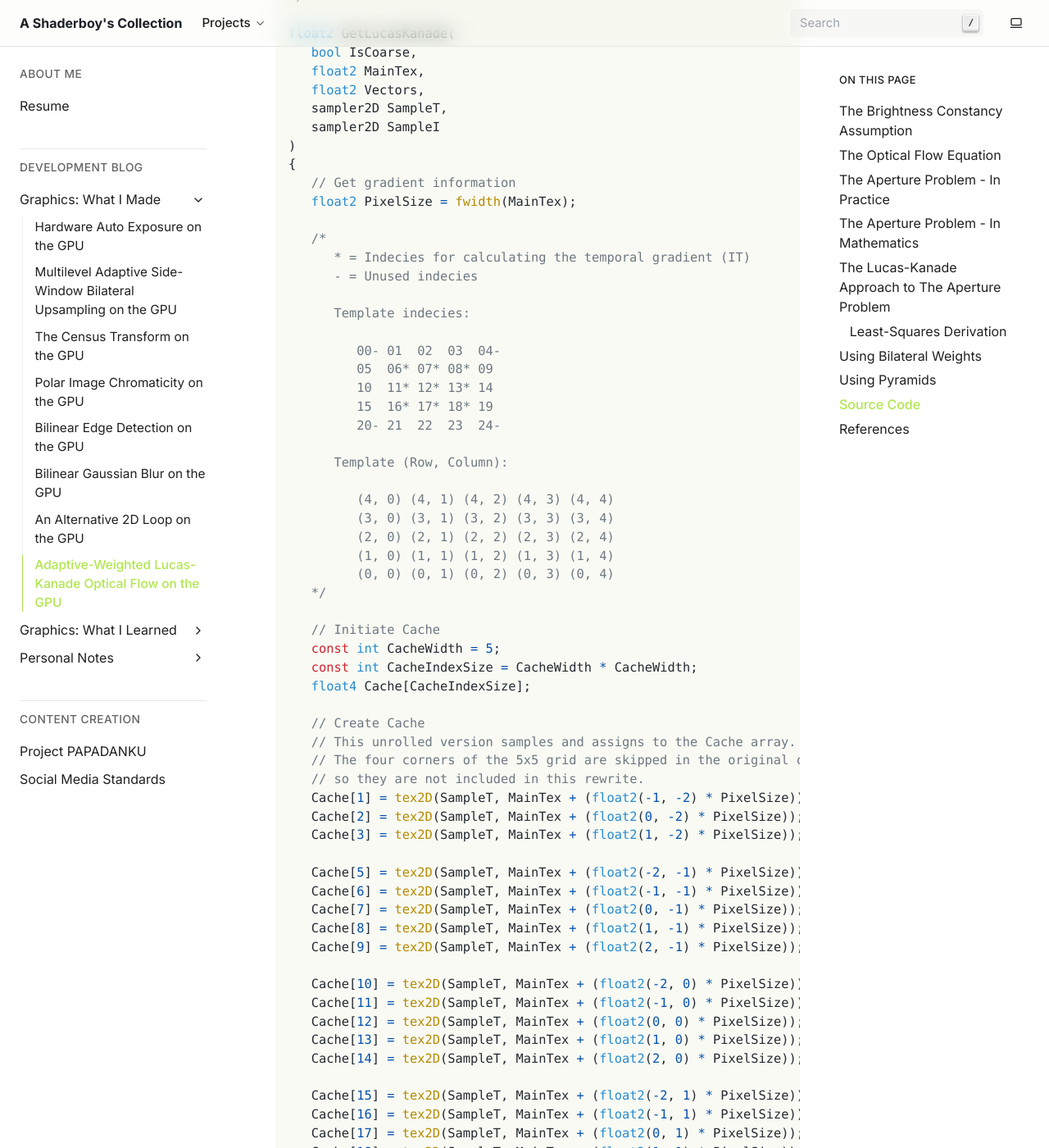
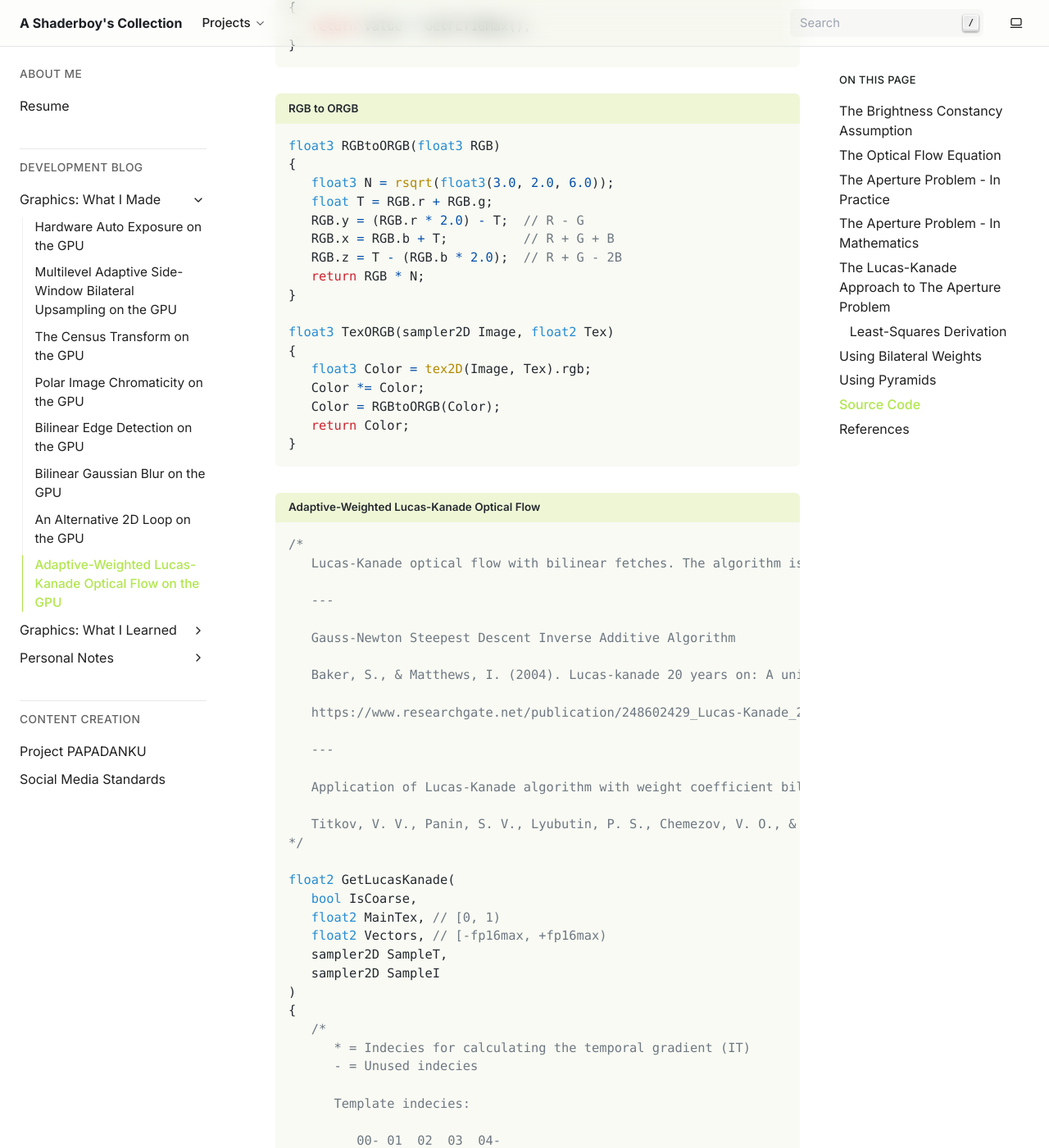
Before and after one commit to papadanku/papadanku.github.io, a Sphinx documentation site: the page built from doc/blog/made/opticalflow.rst, in a window 1280 px wide and 1400 px high, scrolled down 8108 px. Shown: the whole window at 82% size. Built offline with Sphinx 7.4.7, drawn with Linux system fonts in a browser that asks for light colours; some of the changed text lies outside the part shown.

Commit message:
Overhauled LK code. Added ORGB estimation and updated weighting.

```diff
--- a/doc/blog/made/opticalflow.rst
+++ b/doc/blog/made/opticalflow.rst
@@ -299,18 +299,62 @@ Source Code
       return GridPos.x + (GridPos.y * GridWidth);
    }
 
+.. code-block:: hlsl
+   :caption: Data Encoding & Decoding
+
+   // Get the Half format distribution of bits
+   // Sign Exponent Significand
+   // x    xxxxx    xxxxxxxxxx
+   float CalculateFLT16(int Sign, int Exponent, int Significand)
+   {
+      const int Bias = -15;
+      const int MaxExponent = (Exponent - exp2(1)) + Bias;
+      const int MaxSignificand = 1 + ((Significand - 1) / Significand);
+
+      return (float)pow(-1, Sign) * (float)exp2(MaxExponent) * (float)MaxSignificand;
+   }
+
+   float GetFLT16Max()
+   {
+      /*
+         Sign Exponent Significand
+         ---- -------- -----------
+         0    11110    1111111111
+      */
+      return CalculateFLT16(0, exp2(5), exp2(10));
+   }
+
+   // [-HalfMax, HalfMax) -> [-1.0, 1.0)
+   float2 FLT16toSNORM_FLT2(float2 Value)
+   {
+      return Value / GetFLT16Max();
+   }
+
+   // [-1.0, 1.0) -> [-HalfMax, HalfMax)
+   float2 SNORMtoFLT16_FLT2(float2 Value)
+   {
+      return Value * GetFLT16Max();
+   }
 
 .. code-block:: hlsl
-   :caption: The Four-Component Pyramid
+   :caption: RGB to ORGB
 
-   float4 Pyramid(float3 Color)
+   float3 RGBtoORGB(float3 RGB)
    {
-      float Sum = dot(Color, 1.0);
-      float3 Ratio = abs(Sum) > 0.0 ? Color / Sum : 1.0 / 3.0;
-      float MaxRatio = max(Ratio.r, max(Ratio.g, Ratio.b));
-      float MaxColor = max(Color.r, max(Color.g, Color.b));
+      float3 N = rsqrt(float3(3.0, 2.0, 6.0));
+      float T = RGB.r + RGB.g;
+      RGB.y = (RGB.r * 2.0) - T;  // R - G
+      RGB.x = RGB.b + T;          // R + G + B
+      RGB.z = T - (RGB.b * 2.0);  // R + G - 2B
+      return RGB * N;
+   }
 
-      return float4(Ratio / MaxRatio, sqrt(MaxColor));
+   float3 TexORGB(sampler2D Image, float2 Tex)
+   {
+      float3 Color = tex2D(Image, Tex).rgb;
+      Color *= Color;
+      Color = RGBtoORGB(Color);
+      return Color;
    }
 
 .. code-block:: hlsl
@@ -336,15 +380,12 @@ Source Code
 
    float2 GetLucasKanade(
       bool IsCoarse,
-      float2 MainTex,
-      float2 Vectors,
+      float2 MainTex, // [0, 1)
+      float2 Vectors, // [-fp16max, +fp16max)
       sampler2D SampleT,
       sampler2D SampleI
    )
    {
-      // Get gradient information
-      float2 PixelSize = fwidth(MainTex);
-
       /*
          * = Indecies for calculating the temporal gradient (IT)
          - = Unused indecies
@@ -369,37 +410,7 @@ Source Code
       // Initiate Cache
       const int CacheWidth = 5;
       const int CacheIndexSize = CacheWidth * CacheWidth;
-      float4 Cache[CacheIndexSize];
-
-      // Create Cache
-      // This unrolled version samples and assigns to the Cache array.
-      // The four corners of the 5x5 grid are skipped in the original code,
-      // so they are not included in this rewrite.
-      Cache[1] = tex2D(SampleT, MainTex + (float2(-1, -2) * PixelSize));
-      Cache[2] = tex2D(SampleT, MainTex + (float2(0, -2) * PixelSize));
-      Cache[3] = tex2D(SampleT, MainTex + (float2(1, -2) * PixelSize));
-
-      Cache[5] = tex2D(SampleT, MainTex + (float2(-2, -1) * PixelSize));
-      Cache[6] = tex2D(SampleT, MainTex + (float2(-1, -1) * PixelSize));
-      Cache[7] = tex2D(SampleT, MainTex + (float2(0, -1) * PixelSize));
-      Cache[8] = tex2D(SampleT, MainTex + (float2(1, -1) * PixelSize));
-      Cache[9] = tex2D(SampleT, MainTex + (float2(2, -1) * PixelSize));
-
-      Cache[10] = tex2D(SampleT, MainTex + (float2(-2, 0) * PixelSize));
-      Cache[11] = tex2D(SampleT, MainTex + (float2(-1, 0) * PixelSize));
-      Cache[12] = tex2D(SampleT, MainTex + (float2(0, 0) * PixelSize));
-      Cache[13] = tex2D(SampleT, MainTex + (float2(1, 0) * PixelSize));
-      Cache[14] = tex2D(SampleT, MainTex + (float2(2, 0) * PixelSize));
-
-      Cache[15] = tex2D(SampleT, MainTex + (float2(-2, 1) * PixelSize));
-      Cache[16] = tex2D(SampleT, MainTex + (float2(-1, 1) * PixelSize));
-      Cache[17] = tex2D(SampleT, MainTex + (float2(0, 1) * PixelSize));
-      Cache[18] = tex2D(SampleT, MainTex + (float2(1, 1) * PixelSize));
-      Cache[19] = tex2D(SampleT, MainTex + (float2(2, 1) * PixelSize));
-
-      Cache[21] = tex2D(SampleT, MainTex + (float2(-1, 2) * PixelSize));
-      Cache[22] = tex2D(SampleT, MainTex + (float2(0, 2) * PixelSize));
-      Cache[23] = tex2D(SampleT, MainTex + (float2(1, 2) * PixelSize));
+      float3 Cache[CacheIndexSize];
 
       // Loop over the starred template areas
       const int FetchGridWidth = 3;
@@ -419,6 +430,48 @@ Source Code
          int4(int2(1, 1), int2(3, 3))
       };
 
+      const float3 SWeights = exp2(-float3(0.0, 1.0, 2.0));
+
+      // Decode from FLT16
+      Vectors = clamp(FLT16toSNORM_FLT2(Vectors), -1.0, 1.0);
+
+      // Calculate warped texture coordinates & gradient information
+      float2 WarpTex = 0.0;
+      WarpTex = MainTex - 0.5; // Pull into [-0.5, 0.5) range
+      WarpTex -= Vectors; // Inverse warp in the [-0.5, 0.5) range
+      WarpTex = saturate(WarpTex + 0.5); // Push and clamp into [0.0, 1.0) range
+      float2 PixelSize = fwidth(MainTex);
+
+      // Create Cache
+      // This unrolled version samples and assigns to the Cache array.
+      // The four corners of the 5x5 grid are skipped in the original code,
+      // so they are not included in this rewrite.
+      Cache[1] = TexORGB(SampleT, MainTex + (float2(-1, -2) * PixelSize));
+      Cache[2] = TexORGB(SampleT, MainTex + (float2(0, -2) * PixelSize));
+      Cache[3] = TexORGB(SampleT, MainTex + (float2(1, -2) * PixelSize));
+
+      Cache[5] = TexORGB(SampleT, MainTex + (float2(-2, -1) * PixelSize));
+      Cache[6] = TexORGB(SampleT, MainTex + (float2(-1, -1) * PixelSize));
+      Cache[7] = TexORGB(SampleT, MainTex + (float2(0, -1) * PixelSize));
+      Cache[8] = TexORGB(SampleT, MainTex + (float2(1, -1) * PixelSize));
+      Cache[9] = TexORGB(SampleT, MainTex + (float2(2, -1) * PixelSize));
+
+      Cache[10] = TexORGB(SampleT, MainTex + (float2(-2, 0) * PixelSize));
+      Cache[11] = TexORGB(SampleT, MainTex + (float2(-1, 0) * PixelSize));
+      Cache[12] = TexORGB(SampleT, MainTex + (float2(0, 0) * PixelSize));
+      Cache[13] = TexORGB(SampleT, MainTex + (float2(1, 0) * PixelSize));
+      Cache[14] = TexORGB(SampleT, MainTex + (float2(2, 0) * PixelSize));
+
+      Cache[15] = TexORGB(SampleT, MainTex + (float2(-2, 1) * PixelSize));
+      Cache[16] = TexORGB(SampleT, MainTex + (float2(-1, 1) * PixelSize));
+      Cache[17] = TexORGB(SampleT, MainTex + (float2(0, 1) * PixelSize));
+      Cache[18] = TexORGB(SampleT, MainTex + (float2(1, 1) * PixelSize));
+      Cache[19] = TexORGB(SampleT, MainTex + (float2(2, 1) * PixelSize));
+
+      Cache[21] = TexORGB(SampleT, MainTex + (float2(-1, 2) * PixelSize));
+      Cache[22] = TexORGB(SampleT, MainTex + (float2(0, 2) * PixelSize));
+      Cache[23] = TexORGB(SampleT, MainTex + (float2(1, 2) * PixelSize));
+
       // Initialize variables
       float IxIx = 0.0;
       float IyIy = 0.0;
@@ -427,55 +480,51 @@ Source Code
       float IyIt = 0.0;
       float WSum = 0.0;
 
-      Vectors = clamp(Vectors, -1.0, 1.0);
-
-      // Calculate warped texture coordinates
-      float2 WarpTex = MainTex;
-      WarpTex -= 0.5; // Pull into [-0.5, 0.5) range
-      WarpTex -= Vectors; // Inverse warp in the [-0.5, 0.5) range
-      WarpTex = saturate(WarpTex + 0.5); // Push and clamp into [0.0, 1.0) range
-
       // Get center textures (this is for the spatial weighting)
-      float4 CenterT = Cache[Get1DIndexFrom2D(int2(2, 2), CacheWidth)];
-      float4 CenterI = tex2D(SampleI, WarpTex);
+      float3 CenterT = Cache[Get1DIndexFrom2D(int2(2, 2), CacheWidth)];
+      float3 CenterI = TexORGB(SampleI, WarpTex);
 
       [unroll]
       for (int i = 0; i < FetchGridSize; i++)
       {
          // Get cached data
-         float4 North = Cache[Get1DIndexFrom2D(P[i].zw + int2(0, -1), CacheWidth)];
-         float4 South = Cache[Get1DIndexFrom2D(P[i].zw + int2(0, 1), CacheWidth)];
-         float4 East = Cache[Get1DIndexFrom2D(P[i].zw + int2(1, 0), CacheWidth)];
-         float4 West = Cache[Get1DIndexFrom2D(P[i].zw + int2(-1, 0), CacheWidth)];
-         float4 R0 = Cache[Get1DIndexFrom2D(P[i].zw, CacheWidth)];
+         float3 North = Cache[Get1DIndexFrom2D(P[i].zw + int2(0, -1), CacheWidth)];
+         float3 South = Cache[Get1DIndexFrom2D(P[i].zw + int2(0, 1), CacheWidth)];
+         float3 East = Cache[Get1DIndexFrom2D(P[i].zw + int2(1, 0), CacheWidth)];
+         float3 West = Cache[Get1DIndexFrom2D(P[i].zw + int2(-1, 0), CacheWidth)];
+         float3 R0 = Cache[Get1DIndexFrom2D(P[i].zw, CacheWidth)];
 
          // Get R0 and R1 to calculate temporal gradient
          bool IsCenter = (P[i].x == 0) && (P[i].y == 0);
+         int OffsetID = abs(P[i].x) + abs(P[i].y);
          float2 Offset = float2(P[i].xy);
 
          // Get dynamic data
          float2 R1Tex = WarpTex + (Offset * PixelSize);
-         float4 R1 = IsCenter ? CenterI : tex2D(SampleI, R1Tex);
-         float4 It = 0.0;
+         float3 R1 = IsCenter ? CenterI : TexORGB(SampleI, R1Tex);
+         float3 It = 0.0;
 
          // Calculate bilateral weighting
-         float Weight = exp2(-(abs(Offset.x) + abs(Offset.y)));
+         float Weight = 1.0;
 
          // Calculate range weights
          if (!IsCenter)
          {
+            float SumIT = 0.0;
             It = R0 - CenterT;
-            Weight *= (1.0 / (1.0 + dot(It, It)));
+            SumIT += dot(It, It);
             It = R1 - CenterI;
-            Weight *= (1.0 / (1.0 + dot(It, It)));
+            SumIT += dot(It, It);
+            SumIT = 1.0 / (1.0 + SumIT);
+            Weight *= SumIT;
          }
 
          // Accumulate weight
-         WSum += Weight;
+         WSum += (Weight * SWeights[OffsetID]);
 
          // Immediately calculate spatial gradients
-         float4 Ix = (West * 0.5) - (East * 0.5);
-         float4 Iy = (North * 0.5) - (South * 0.5);
+         float3 Ix = (West * 0.5) - (East * 0.5);
+         float3 Iy = (North * 0.5) - (South * 0.5);
          It = R1 - R0;
 
          // Summate the weighted contributions
```
Also changed, not shown: other parts of doc/blog/made/opticalflow.rst (+2 -1 lines).
